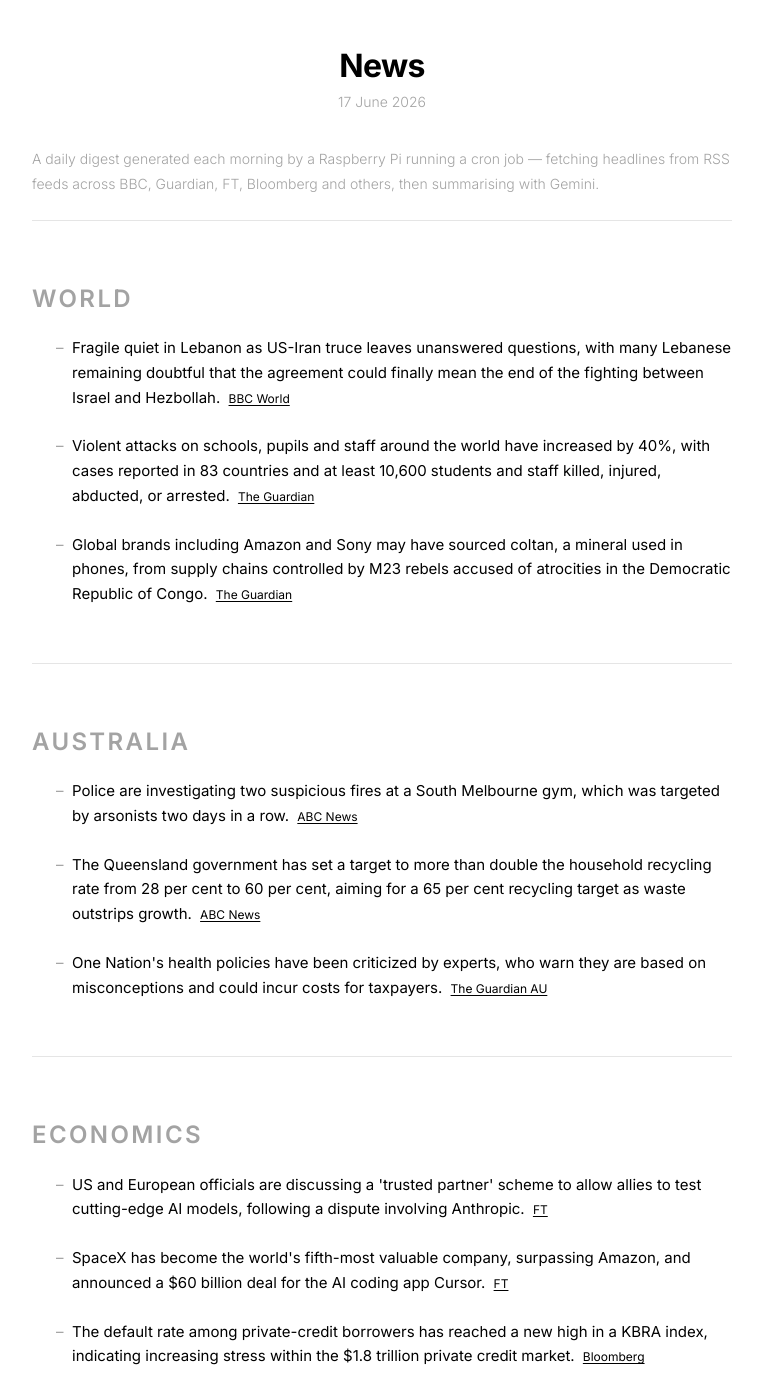
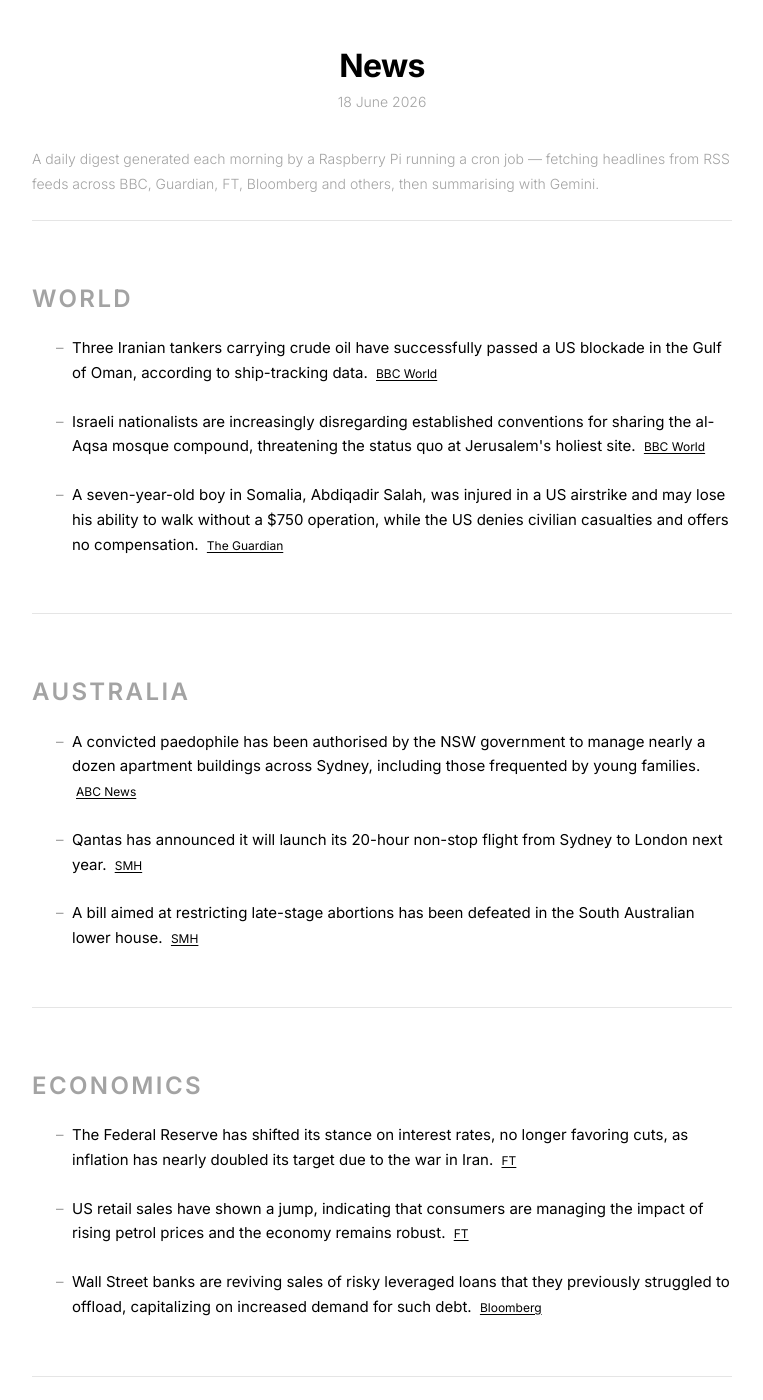
Before and after one commit to s-jac/s-jac.github.io, a Jekyll site: the page built from projects/news.html, in a window 1280 px wide and 1400 px high. Shown: the whole window, without its empty margins (258-1021 px from the left). Built offline with Jekyll 4.4.1, drawn with Linux system fonts in a browser that asks for light colours; some of the changed text lies outside the part shown.

Commit message:
daily news update 18 June 2026

```diff
--- a/_data/news.json
+++ b/_data/news.json
@@ -1,22 +1,22 @@
 {
-  "date": "17 June 2026",
-  "generated_at": "2026-06-16T21:03:49.674332+00:00",
+  "date": "18 June 2026",
+  "generated_at": "2026-06-17T21:00:31.072240+00:00",
   "sections": [
     {
       "heading": "World",
       "bullets": [
         {
-          "text": "Fragile quiet in Lebanon as US-Iran truce leaves unanswered questions, with many Lebanese remaining doubtful that the agreement could finally mean the end of the fighting between Israel and Hezbollah.",
+          "text": "Three Iranian tankers carrying crude oil have successfully passed a US blockade in the Gulf of Oman, according to ship-tracking data.",
           "source": "BBC World",
           "url": "https://www.bbc.com/news/world"
         },
         {
-          "text": "Violent attacks on schools, pupils and staff around the world have increased by 40%, with cases reported in 83 countries and at least 10,600 students and staff killed, injured, abducted, or arrested.",
-          "source": "The Guardian",
-          "url": "https://www.theguardian.com"
+          "text": "Israeli nationalists are increasingly disregarding established conventions for sharing the al-Aqsa mosque compound, threatening the status quo at Jerusalem's holiest site.",
+          "source": "BBC World",
+          "url": "https://www.bbc.com/news/world"
         },
         {
-          "text": "Global brands including Amazon and Sony may have sourced coltan, a mineral used in phones, from supply chains controlled by M23 rebels accused of atrocities in the Democratic Republic of Congo.",
+          "text": "A seven-year-old boy in Somalia, Abdiqadir Salah, was injured in a US airstrike and may lose his ability to walk without a $750 operation, while the US denies civilian casualties and offers no compensation.",
           "source": "The Guardian",
           "url": "https://www.theguardian.com"
         }
@@ -26,19 +26,19 @@
       "heading": "Australia",
       "bullets": [
         {
-          "text": "Police are investigating two suspicious fires at a South Melbourne gym, which was targeted by arsonists two days in a row.",
+          "text": "A convicted paedophile has been authorised by the NSW government to manage nearly a dozen apartment buildings across Sydney, including those frequented by young families.",
           "source": "ABC News",
           "url": "https://www.abc.net.au/news"
         },
         {
-          "text": "The Queensland government has set a target to more than double the household recycling rate from 28 per cent to 60 per cent, aiming for a 65 per cent recycling target as waste outstrips growth.",
-          "source": "ABC News",
-          "url": "https://www.abc.net.au/news"
+          "text": "Qantas has announced it will launch its 20-hour non-stop flight from Sydney to London next year.",
+          "source": "SMH",
+          "url": "https://www.smh.com.au"
         },
         {
-          "text": "One Nation's health policies have been criticized by experts, who warn they are based on misconceptions and could incur costs for taxpayers.",
-          "source": "The Guardian AU",
-          "url": "https://www.theguardian.com/au"
+          "text": "A bill aimed at restricting late-stage abortions has been defeated in the South Australian lower house.",
+          "source": "SMH",
+          "url": "https://www.smh.com.au"
         }
       ]
     },
@@ -46,17 +46,17 @@
       "heading": "Economics",
       "bullets": [
         {
-          "text": "US and European officials are discussing a 'trusted partner' scheme to allow allies to test cutting-edge AI models, following a dispute involving Anthropic.",
+          "text": "The Federal Reserve has shifted its stance on interest rates, no longer favoring cuts, as inflation has nearly doubled its target due to the war in Iran.",
           "source": "FT",
           "url": "https://www.ft.com"
         },
         {
-          "text": "SpaceX has become the world's fifth-most valuable company, surpassing Amazon, and announced a $60 billion deal for the AI coding app Cursor.",
+          "text": "US retail sales have shown a jump, indicating that consumers are managing the impact of rising petrol prices and the economy remains robust.",
           "source": "FT",
           "url": "https://www.ft.com"
         },
         {
-          "text": "The default rate among private-credit borrowers has reached a new high in a KBRA index, indicating increasing stress within the $1.8 trillion private credit market.",
+          "text": "Wall Street banks are reviving sales of risky leveraged loans that they previously struggled to offload, capitalizing on increased demand for such debt.",
           "source": "Bloomberg",
           "url": "https://www.bloomberg.com/markets"
         }
```
